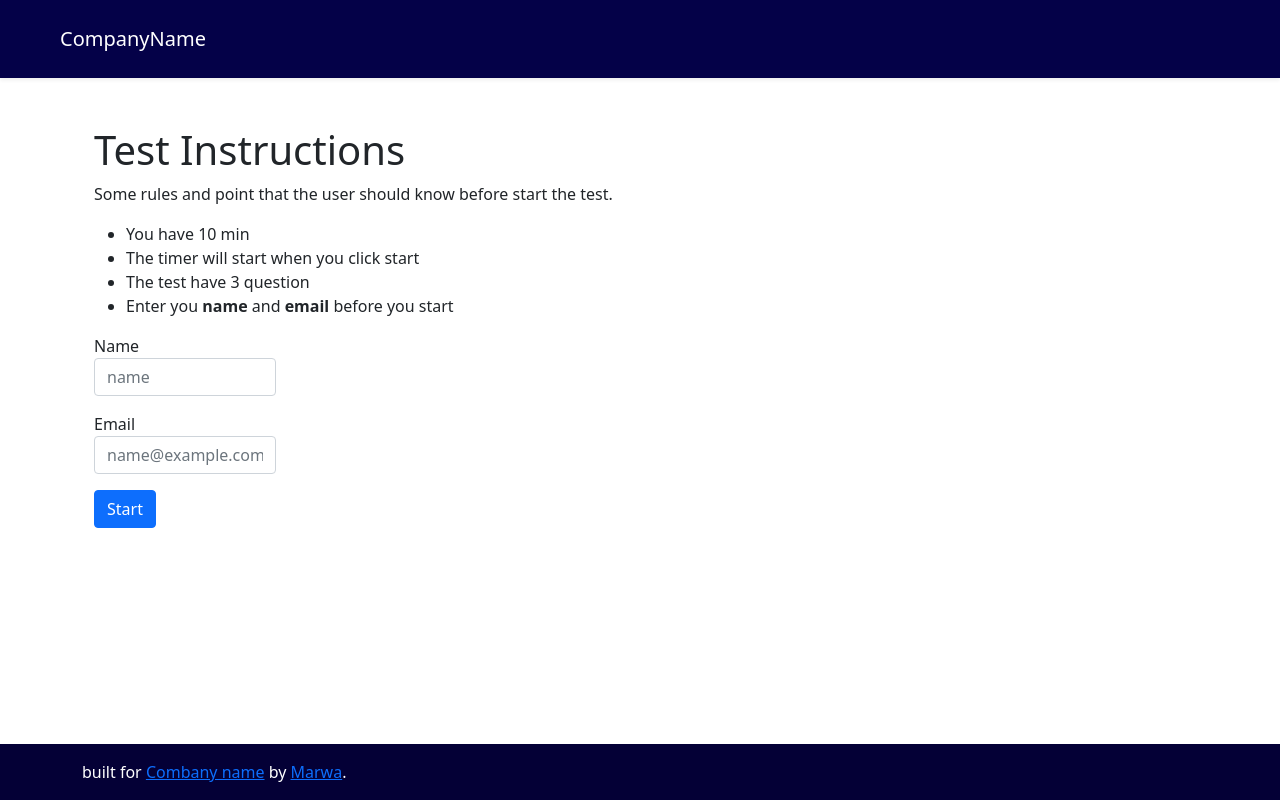
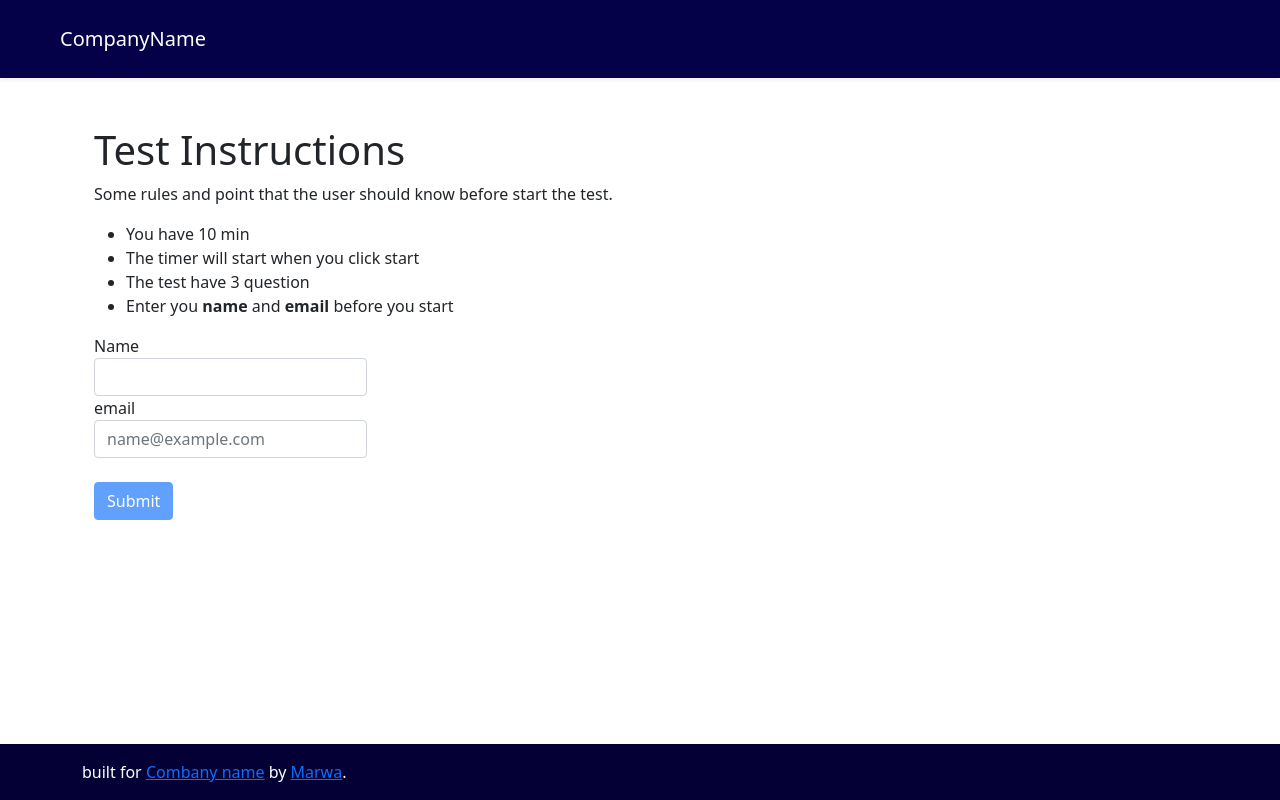
Before and after one commit to Korota-21/online-test-app, an Angular app: page / in a window 1280 px wide. Built offline with nearby package versions, Linux system fonts and the light colour scheme.

Commit message:
fix user data form

```diff
--- a/src/app/components/instructions/instructions.component.html
+++ b/src/app/components/instructions/instructions.component.html
@@ -9,27 +9,37 @@
             <li>The test have {{questionNum}} question</li>
             <li>Enter you <b>name</b> and <b>email</b> before you start</li>
         </ul>
-        <form (ngSubmit)="startfun(name.value,email.value)" class="col-6 col-md-2">
-            <div class=" form-group ">
-                <label for="name ">Name</label><br>
-                <input #name="ngModel" required minlength="2" type="text" name="name" class="form-control" placeholder="name" ngModel>
-                <div *ngIf="name.touched && name.invalid " class="alert alert-danger ">
-                    <p *ngIf="name.errors?.['required'] ">Name Required!!</p>
+        <form #userForm="ngForm" (ngSubmit)="startfun(name.value,email.value)" class="col-6 col-md-3">
+            <div [hidden]="userForm.submitted">
+                <div class="cross-validation">
+                    <div class="form-group">
+                        <label for="name">Name</label>
+                        <input type="text" id="name" name="name" class="form-control" required minlength="4" appForbiddenName="bob" [(ngModel)]="user.name" #name="ngModel" />
+
+                        <div *ngIf="name.invalid && name.touched" class="alert alert-danger ">
+                            <div *ngIf="name.errors?.['required']">Name is required.</div>
+                            <div *ngIf="name.errors?.['minlength']">
+                                Name must be at least 4 characters long.
+                            </div>
+                        </div>
+                    </div>
+
+                    <div class="form-group">
+                        <label for="email">email</label>
+                        <input type="email" id="email" class="form-control" name="email" #email="ngModel" placeholder="name@example.com " required [(ngModel)]="user.email" />
+                        <div *ngIf="email.pending">Validating...</div>
+                        <div *ngIf="email.invalid && name.touched" class="alert alert-danger">
+                            <div *ngIf="name.errors?.['required']">Email is required.</div>
+
+                        </div>
+                    </div>
                 </div>
+                <br>
+                <button type="submit" class="btn btn-primary" [disabled]="userForm.invalid">Submit</button>
             </div>
-            <pre></pre>
-            <div class="form-group ">
-                <label for="email ">Email</label><br>
-                <input required type="text" name="email" class="form-control " #email="ngModel" placeholder="name@example.com " ngModel>
-                <div *ngIf="email.touched && email.invalid " class="alert alert-danger ">
-                    <p *ngIf="email.errors?.['required'] ">Email Required!!</p>
-                </div>
 
-            </div>
-            <pre></pre>
-            <button class="btn btn-primary" type="submit">Start</button>
+
         </form>
-
     </div>
 
 </div>
--- a/src/app/components/instructions/instructions.component.ts
+++ b/src/app/components/instructions/instructions.component.ts
@@ -9,7 +9,7 @@ export class InstructionsComponent implements OnInit {
   @Input() startfun!: (name: string, email: string) => void;
   @Input() questionNum!:number;
   constructor() { }
-
+  user = { name: '', email: '' };
   ngOnInit(): void {
   }
 
```
